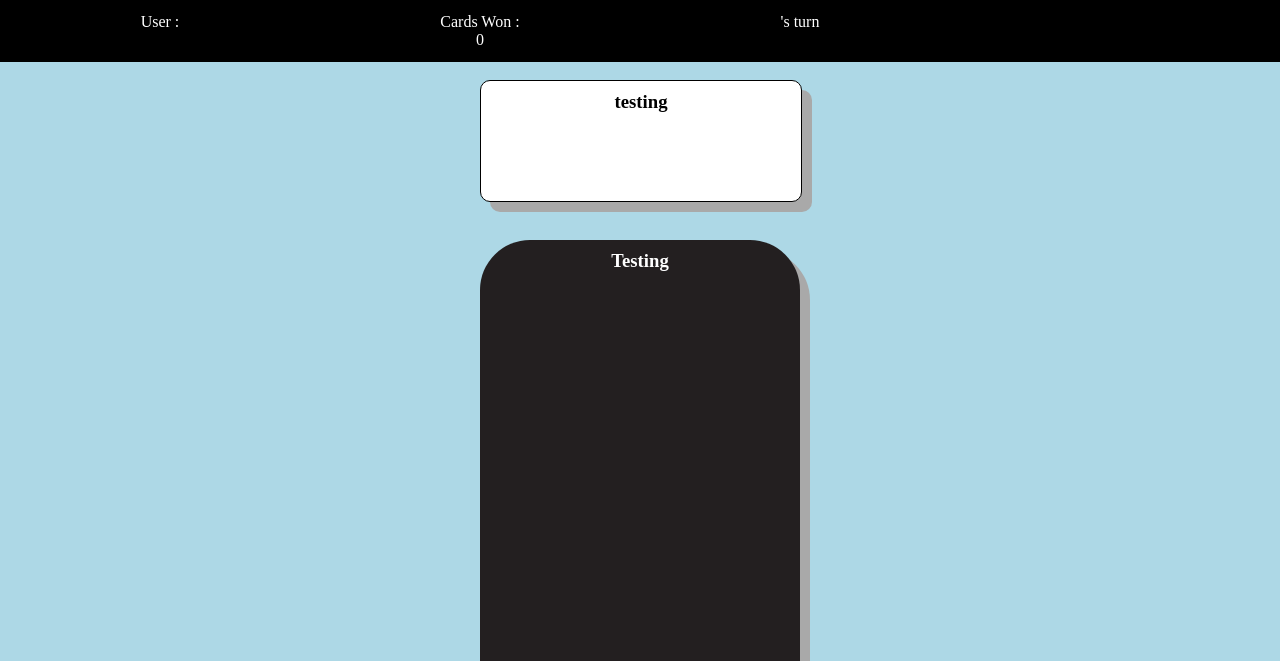
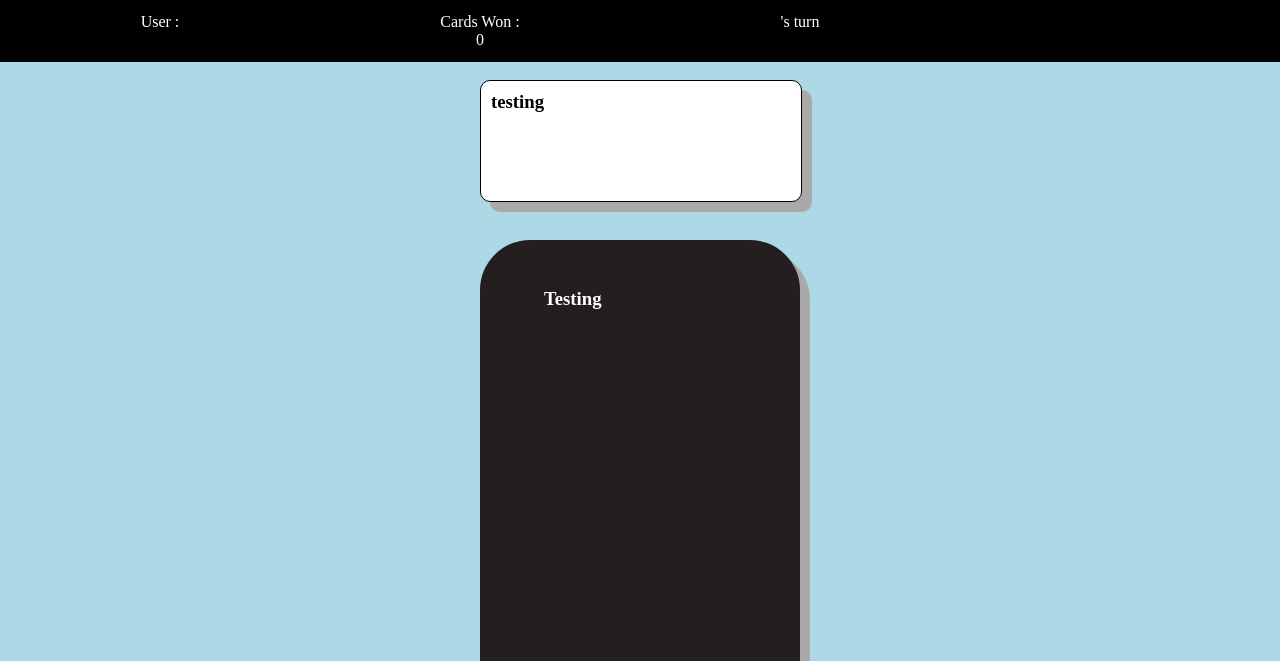
Before and after one commit to johnson2500/gameStick, a plain HTML site: page CardsAgaistHumannity/html.html in a window 1280 px wide. Shown: the top 661 px of the page. Drawn offline with nearby package versions, Linux system fonts and the light colour scheme; files that its build step writes are made by us from their sources; no server answers; files whose address does not match are found by name.

Commit message:
Angular Is GREAT
Angular makes things simple

```diff
--- a/CardsAgaistHumannity/public/CSS/css.css
+++ b/CardsAgaistHumannity/public/CSS/css.css
@@ -48,7 +48,6 @@
   height: 60vh;
   width: calc(80vh/2);
   border-radius: 50px;
-  text-align: center;
   box-shadow: darkgray 10px 10px;
   background: white;
   color: black;
@@ -63,7 +62,6 @@
   width: calc(80vh/2);
   border: 1px solid black;
   border-radius: 10px;
-  text-align: center;
   box-shadow: darkgray 10px 10px;
   background: white;
   color: black;
@@ -72,18 +70,16 @@
 
 #whiteCardLabel {
   position: relative;
-  text-align: center;
   padding-left: 10px;
   padding-right: 10px;
   padding-top: 10px;
 }
 
 #blackCardLabel {
-  text-align: center;
   position: relative;
-  padding-left: 10px;
-  padding-right: 10px;
-  padding-top: 10px;
+  padding-left: 20%;
+  padding-right: 20%;
+  padding-top: 15%;
 }
 
 .black-card {
--- a/CardsAgaistHumannity/public/app.js
+++ b/CardsAgaistHumannity/public/app.js
@@ -5,6 +5,12 @@
 //===============================================================
 
 app.controller('blackCardController', ($scope) => {
+
+  function update() {
+    $scope.$apply(() => {
+      console.log("test")
+    })
+  }
   $scope.userName = user.userName;
   $scope.turn = user.userName;
   $scope.label = "Testing";
@@ -66,7 +72,6 @@
     user.submitCardToTable();
   });
   //=== FUNCTIONS ======================================
-
 });
 
 //===============================================================
@@ -75,10 +80,10 @@
 
 app.controller('whiteCardController', ($scope) => {
   $scope.whiteCardLabel = "testing"
-
   socket.emit('getWhiteCard');
   socket.on('whiteCard', (msg) => {
     $scope.whiteCardLabel = msg;
+    $scope.$apply();
   });
 
 });
```
Also changed, not shown: CardsAgaistHumannity/serverLogic.js (+13 -14 lines).
